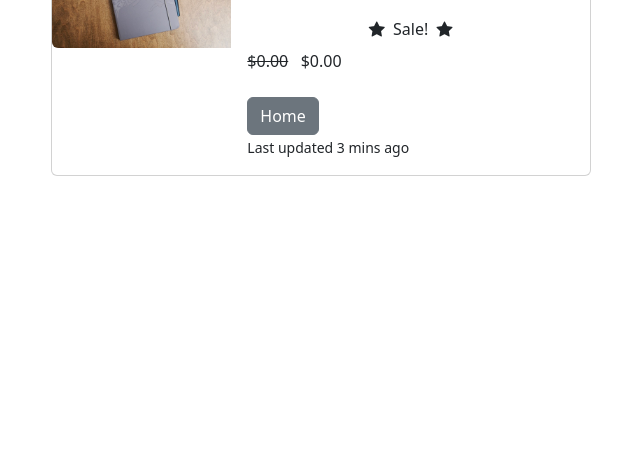
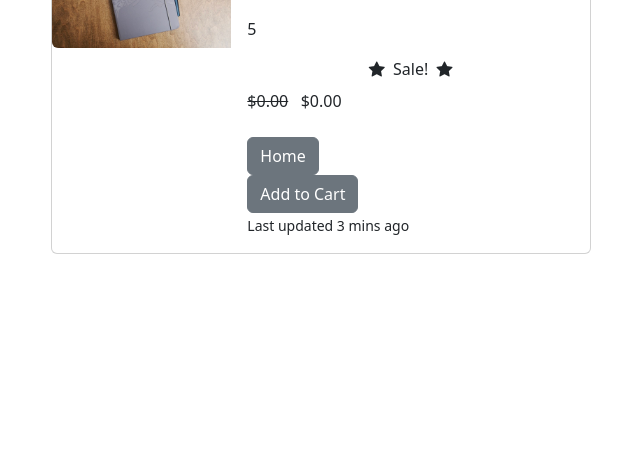
Before and after one commit to srakshitha296/SHOPPING_WEBSITE, a Django app: page /product/5 in a window 1280 px wide. Shown: the part 176-629 px from the top of the page, without its empty margins (31-671 px from the left). Run offline with Django 5.2, Linux system fonts and the light colour scheme; data comes from the database, SQL or seed files in the repository; both versions use the stored data as it was after the commit; some libraries are stand-ins or nearby versions.

Commit message:
added product to cart

```diff
--- a/cart/cart.py
+++ b/cart/cart.py
@@ -1,5 +1,3 @@
-
-
 class Cart():
 	def __init__(self, request):
 		self.session = request.session
@@ -13,3 +11,13 @@ class Cart():
 
 
 		self.cart = cart
+
+	def add(self, product):
+		product_id = str(product.id)
+
+		if product_id in self.cart:
+			pass
+		else:
+			self.cart[product_id] = {'price' : str(product.price)}
+
+		self.session.modified = True
--- a/store/templates/product.html
+++ b/store/templates/product.html
@@ -10,6 +10,7 @@
                 <div class="card-body">
                     <h5 class="card-title">{{product.name}}</h5>
                     <p class="card-text">{{ product.description}}</p>
+                    <p class="card-text">{{ product.id}}</p>
 
                     {% if product.if_sale %}
                         <!-- Sale -->
@@ -28,7 +29,8 @@
                         ${{ product.price }}
                     {% endif %}
                     <br><br>
-                    <a href="{% url 'home' %}" class="btn btn-secondary">Home</a>
+                    <a href="{% url 'home' %}" class="btn btn-secondary">Home</a><br>
+                    <button type="button" value="{{product.id}}" id="add-cart" class="btn btn-secondary">Add to Cart</button>
                     <p class="card-text"><small class="text-body-secondary">Last updated 3 mins ago</small></p>
                 </div>
             </div>
@@ -36,4 +38,41 @@
     </div>
 </div>
 </br></br></br></br></br></br></br></br></br></br></br></br>
+
+<script>
+    // Check if button pressed
+    $(document).on('click', '#add-cart', function (e) {
+        e.preventDefault();
+        $.ajax({
+            type: 'POST',
+            url: '{% url "cart_add" %}',
+            data: {
+                product_id: $('#add-cart').val(),
+                // product_qty: $('#qty-cart option:selected').text(),
+                csrfmiddlewaretoken: '{{ csrf_token }}',
+                action: 'post'
+            },
+
+            success: function (json) {
+                console.log(json)
+                // document.getElementById("cart_quantity").textContent = json.qty
+                // location.reload();
+            },
+
+            error: function (xhr, errmsg, err) {
+
+            }
+
+
+        });
+
+
+
+    })
+
+
+
+
+</script>
+
 {% endblock %}
```
Also changed, not shown: cart/views.py (+26 -2 lines), db.sqlite3.
